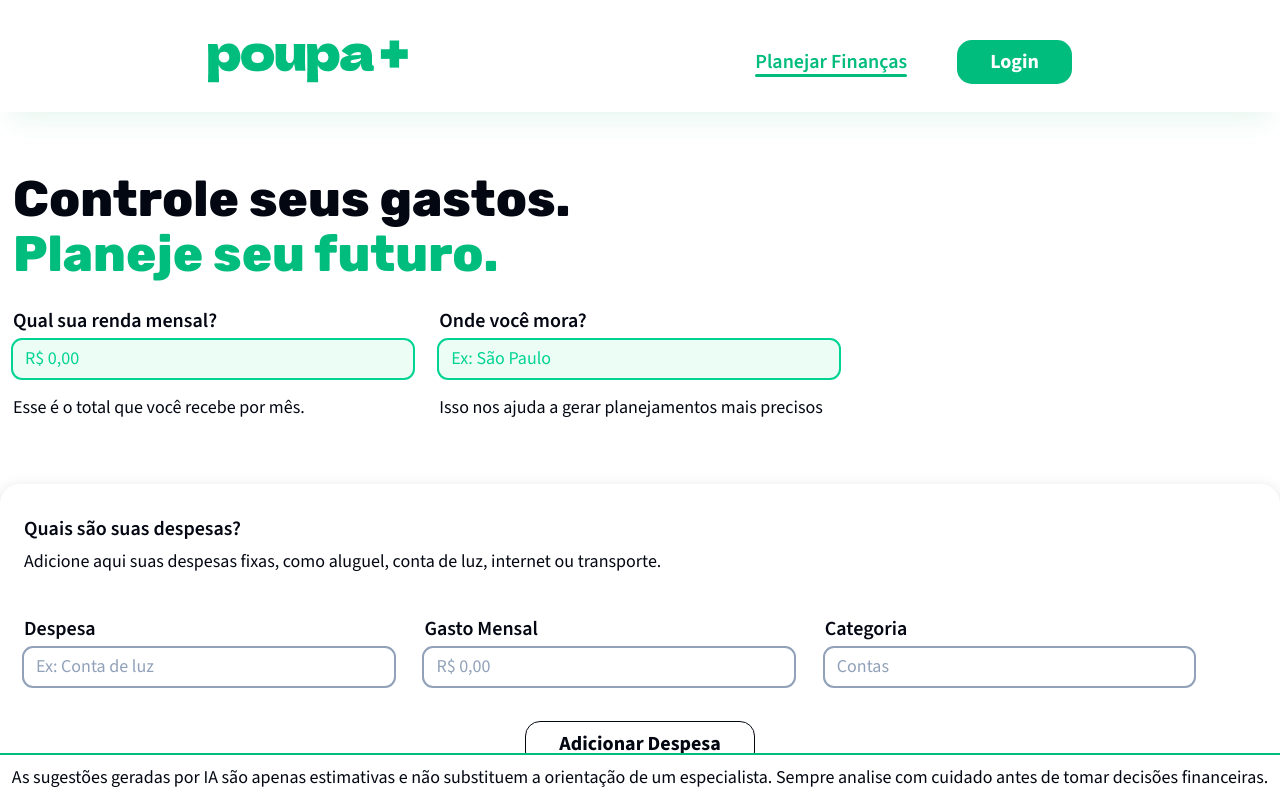
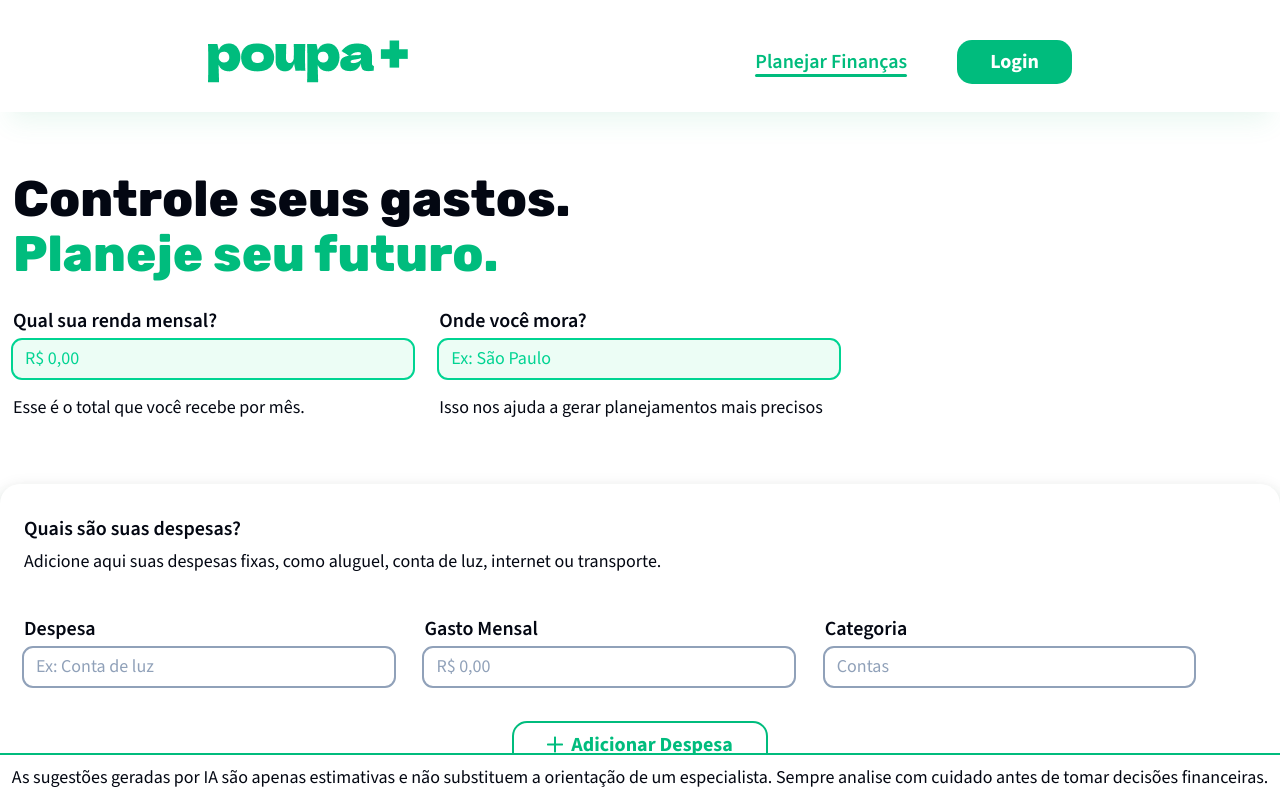
Before and after one commit to Amanda093/poupa_mais, a Next.js app: page / in a window 1280 px wide. Shown: the top 800 px of the page. Built offline with nearby package versions, Linux system fonts and the light colour scheme.

Commit message:
chore: adicionei a segunda variante do button

```diff
--- a/src/app/page.tsx
+++ b/src/app/page.tsx
@@ -1,7 +1,11 @@
+import Image from "next/image";
+
 import { Button } from "@/components/ui/button";
 import { Footer } from "@/components/ui/footer";
 import { Input } from "@/components/ui/input";
 import { Title } from "@/components/ui/title";
+
+import plus from "../../public/plus.png";
 
 export default function Home() {
   return (
@@ -11,6 +15,7 @@ export default function Home() {
           mainTitle="Controle seus gastos."
           subTitle="Planeje seu futuro."
         />
+
         <div className="flex gap-[1%]">
           <div className="flex w-[33%] flex-col gap-4">
             <div className="max-w-[400px]">
@@ -66,6 +71,7 @@ export default function Home() {
         </div>
         {/*TODO: adicionar button com icon */}
         <Button variant="outline" className="mx-auto w-fit">
+          <Image src={plus} alt="Adicionar" />
           Adicionar Despesa
         </Button>
         {/*TODO: terminar formulário */}
--- a/src/components/ui/button.tsx
+++ b/src/components/ui/button.tsx
@@ -12,7 +12,7 @@ const buttonVariants = cva(
         default:
           "bg-emerald-500 active:bg-emerald-700 text-white p-sm m-0 hover:bg-emerald-600",
         outline:
-          "border bg-background hover:bg-accent hover:text-accent-foreground",
+          "border-2 border-emerald-500 text-emerald-500 bg-background hover:bg-accent hover:text-accent-foreground ",
       },
       size: {
         default: " px-[1.65em] py-[0.35em] has-[>svg]:px-3",
```
Also changed, not shown: public/plus.png (added).
